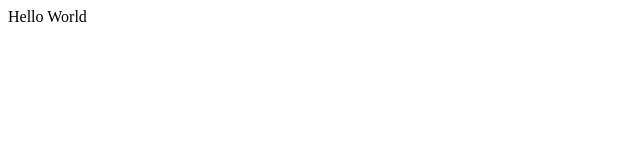
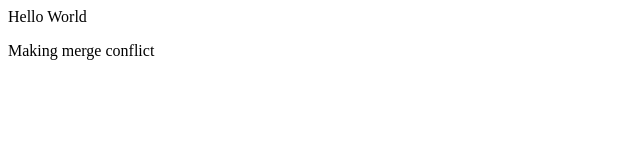
Before and after one commit to Jan-Dyndor/demo-repo, a plain HTML site: page index.html in a window 1280 px wide. Shown: the whole page, without its empty margins (0-640 px from the left). Drawn offline with Linux system fonts and the light colour scheme.

Commit message:
Added making marge conflict
adding and commiting files works ONLY for modified files

```diff
--- a/index.html
+++ b/index.html
@@ -8,5 +8,6 @@
   </head>
   <body>
     <div>Hello World</div>
+    <p>Making merge conflict</p>
   </body>
 </html>
```
